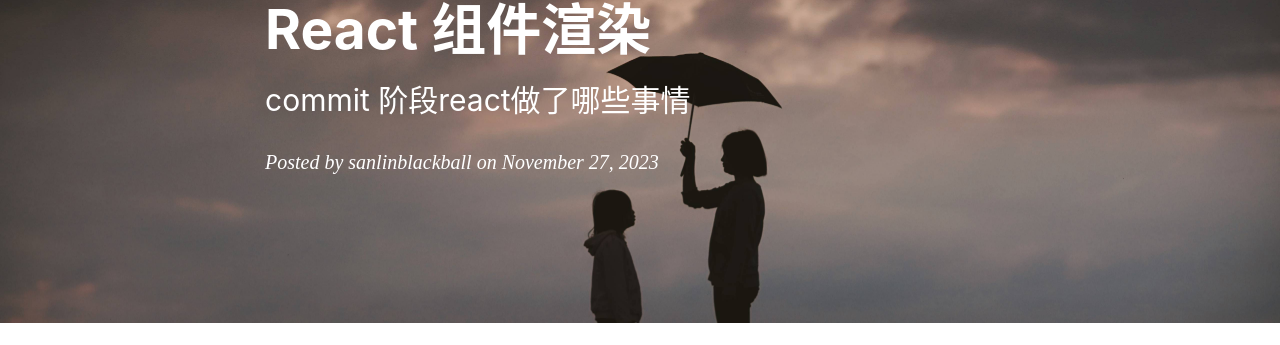
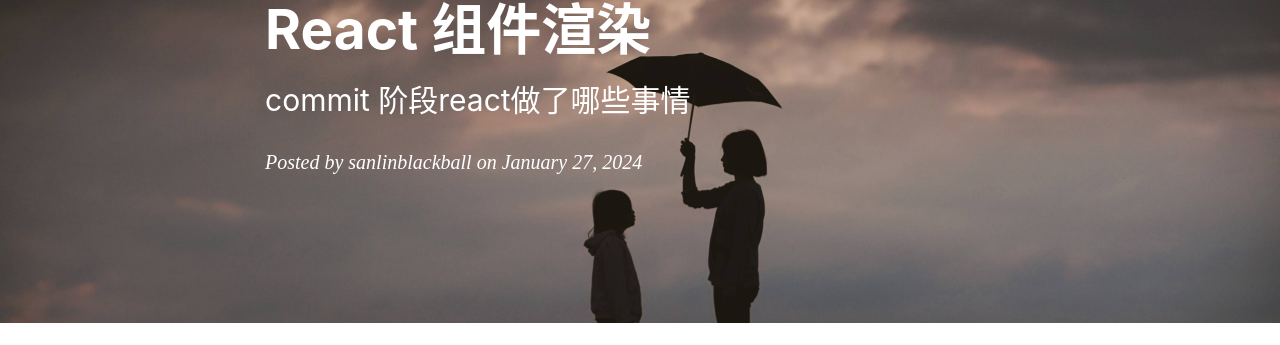
Before and after one commit to SanlinBlackball/sanlinblackball.github.io, a Jekyll site: the page built from _posts/2024-01-27-React 组件渲染-commit.md, in a window 1280 px wide and 900 px high. Shown: the part 200-545 px from the top of the window. Built offline with Jekyll 4.4.1, drawn with Linux system fonts in a browser that asks for light colours; nearby versions of some CDN libraries; comment, search, counter and statistics services are not loaded.

Commit message:
修改时间

```diff
--- a/_posts/2024-01-27-React 组件渲染-commit.md
+++ b/_posts/2024-01-27-React 组件渲染-commit.md
@@ -2,7 +2,7 @@
 layout:     post
 title:      React 组件渲染
 subtitle:   commit 阶段react做了哪些事情
-date:       2023-11-27
+date:       2024-01-27
 author:     sanlinblackball
 header-img: img/Ju-ITc1Cc0w.jpg
 catalog: true
```
